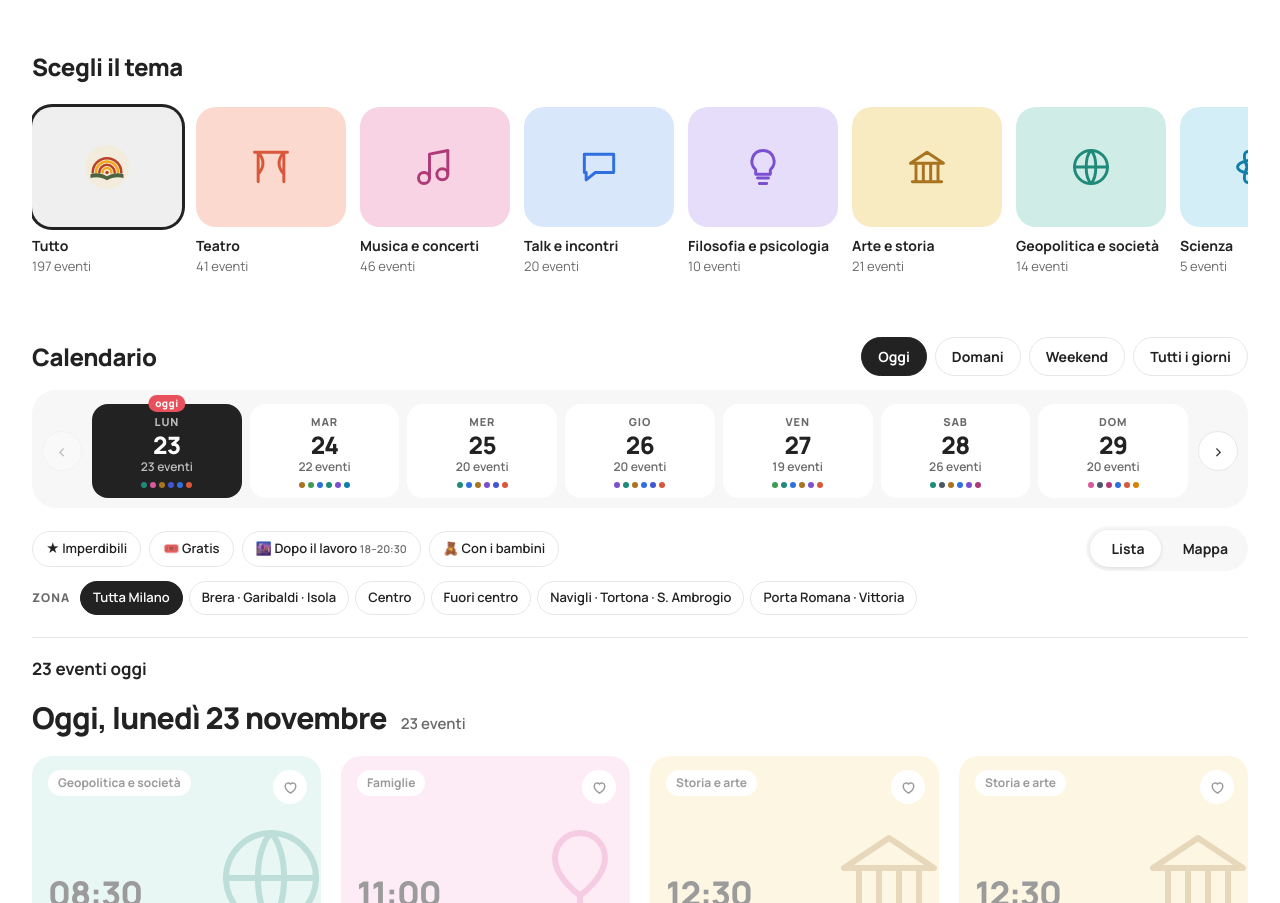
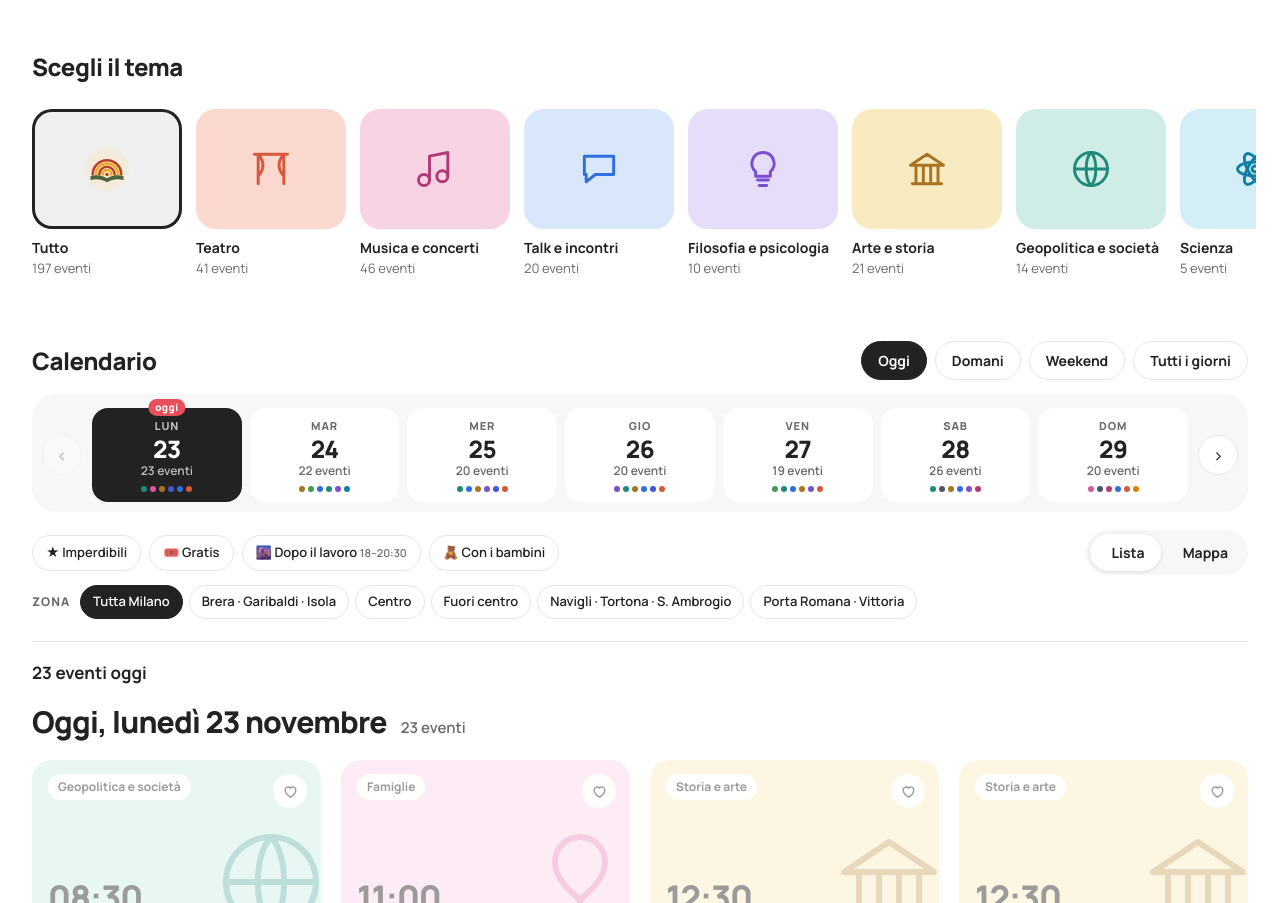
Before and after one commit to laviniaschp-debug/agenda-eventi-culturali-, a plain HTML site: page index.html in a window 1280 px wide. Shown: the part 1509-2412 px from the top of the page. Drawn offline with Linux system fonts and the light colour scheme.

Commit message:
Temi: bordo di selezione non più tagliato
Co-Authored-By: Claude Opus 5.5 <noreply@anthropic.com>
Claude-Session: https://claude.ai/code/session_01Gf3KGnhtuLDWnW4eNqCDVh

```diff
--- a/index.html
+++ b/index.html
@@ -261,14 +261,15 @@ body.lock .fab{display:none}
 .mood[aria-pressed="true"] small{color:rgba(255,255,255,.7)}
 
 /* Temi */
-.themes{display:flex;gap:14px;overflow-x:auto;padding:4px 4px 8px;scroll-snap-type:x mandatory}
+.themes{display:flex;gap:14px;overflow-x:auto;padding:6px 8px 10px;margin:0 -8px;scroll-padding-inline:8px;scroll-snap-type:x mandatory;scrollbar-width:none}
+.themes::-webkit-scrollbar{display:none}
 .theme{flex:0 0 150px;scroll-snap-align:start;border:0;background:transparent;padding:0;text-align:left}
 .theme .tile{height:120px;border-radius:var(--r);background:var(--pc);display:grid;place-items:center;transition:transform .15s var(--ease), box-shadow .15s}
 .theme .tile svg{width:44px;height:44px;stroke:var(--c);fill:none;stroke-width:1.6;stroke-linecap:round;stroke-linejoin:round}
 .theme:hover .tile{transform:translateY(-2px) rotate(-1deg);box-shadow:0 8px 20px rgba(0,0,0,.08)}
 .theme .lbl{display:block;font-weight:700;font-size:14px;margin-top:10px;line-height:1.25}
 .theme .n{font-size:13px;color:var(--muted)}
-.theme[aria-pressed="true"] .tile{box-shadow:0 0 0 3px var(--ink)}
+.theme[aria-pressed="true"] .tile{box-shadow:inset 0 0 0 3px var(--ink)}
 .theme.all .tile{background:var(--grey2)}
 
 /* Calendario */
```
